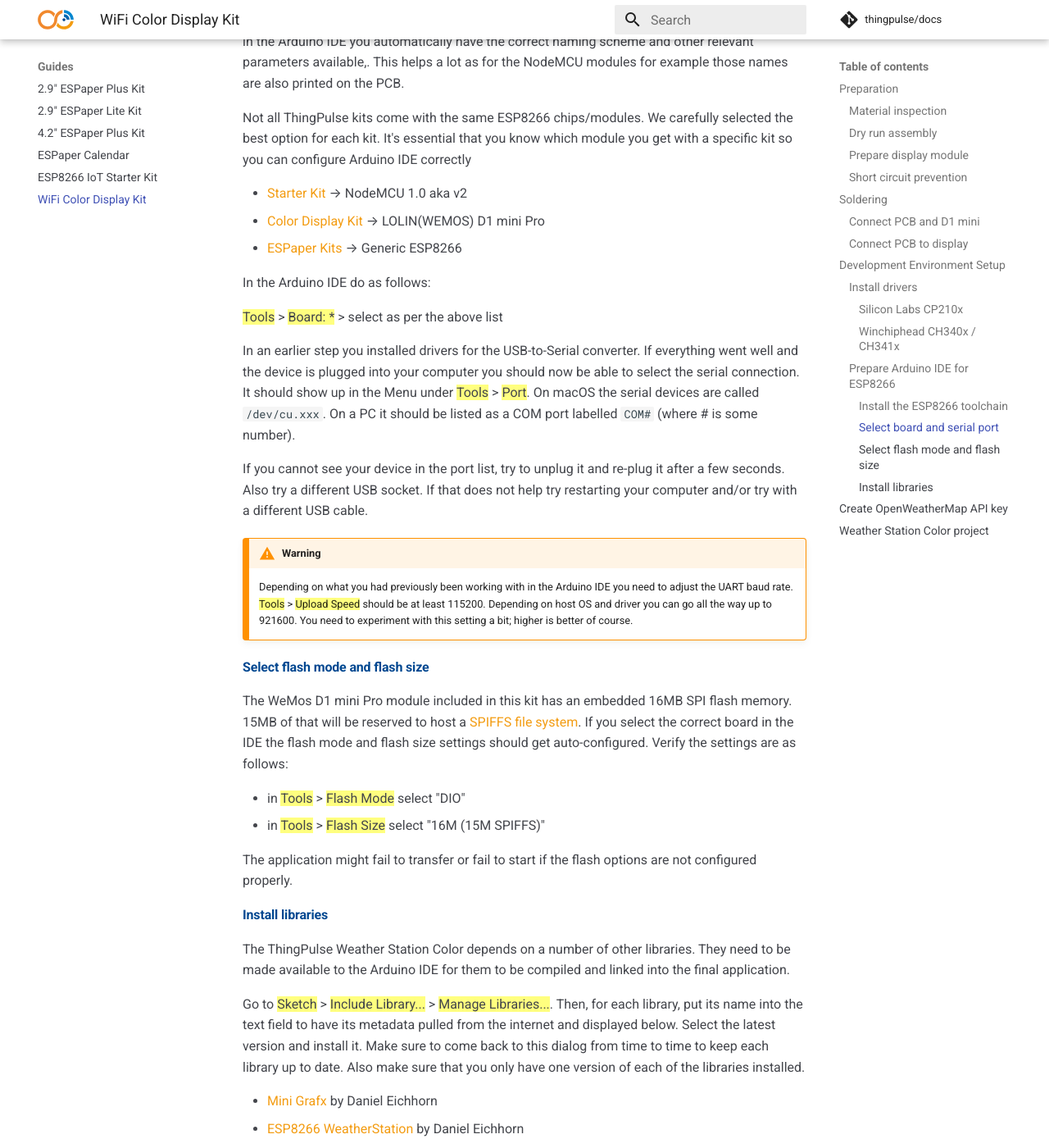
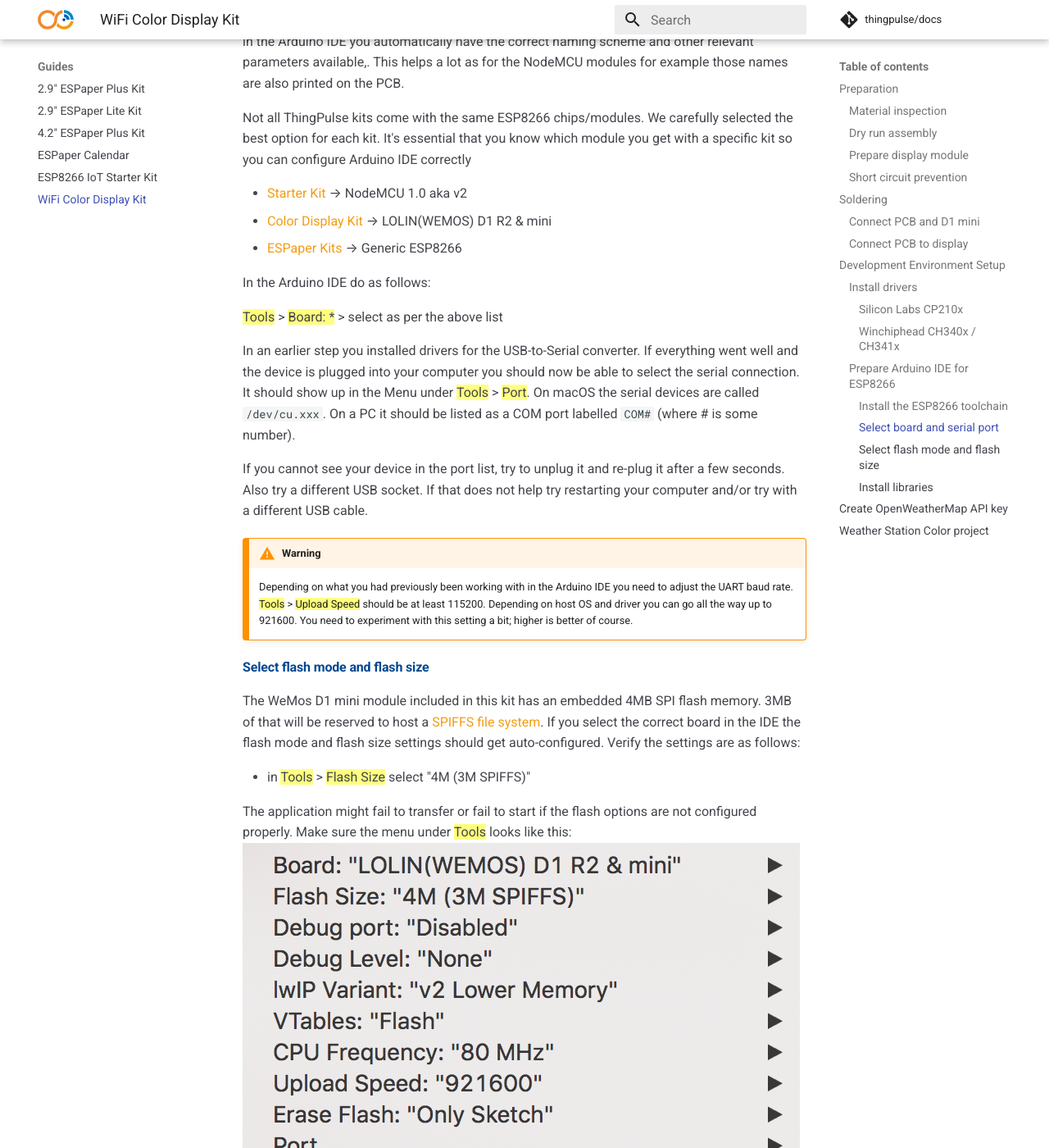
Before and after one commit to ThingPulse/docs, an MkDocs documentation site: the page built from docs/guides/wifi-color-display-kit.md, in a window 1280 px wide and 1400 px high, scrolled down 7941 px. Shown: the whole window at 82% size. Built offline with MkDocs 1.6.1 and Material for MkDocs 9.7.7, drawn with Linux system fonts in a browser that asks for light colours; comment, search, counter and statistics services are not loaded; some of the changed text lies outside the part shown.

Commit message:
Fix reference to development module

```diff
--- a/docs/guides/wifi-color-display-kit.md
+++ b/docs/guides/wifi-color-display-kit.md
@@ -22,7 +22,7 @@
 ## Preparation
 
 ### Material inspection
-Here is the list of parts: display module (left), custom PCB (bottom right), WeMos D1 mini Pro (top middle) and the
+Here is the list of parts: display module (left), custom PCB (bottom right), WeMos D1 mini (top middle) and the
 two pin header rows.
 
 ![](../img/guides/wifi-color-display-kit/1-components.jpg)
@@ -96,12 +96,12 @@
 {!../includes/select-board-and-serial-in-Arduino-IDE.md!}
 
 #### Select flash mode and flash size
-The WeMos D1 mini Pro module included in this kit has an embedded 16MB SPI flash memory. 15MB of that will be reserved to host a [SPIFFS file system](https://github.com/pellepl/spiffs). If you select the correct board in the IDE the flash mode and flash size settings should get auto-configured. Verify the settings are as follows:
+The WeMos D1 mini module included in this kit has an embedded 4MB SPI flash memory. 3MB of that will be reserved to host a [SPIFFS file system](https://github.com/pellepl/spiffs). If you select the correct board in the IDE the flash mode and flash size settings should get auto-configured. Verify the settings are as follows:
 
-- in ==Tools== > ==Flash Mode== select "DIO"
-- in ==Tools== > ==Flash Size== select "16M (15M SPIFFS)"
+- in ==Tools== > ==Flash Size== select "4M (3M SPIFFS)"
 
-The application might fail to transfer or fail to start if the flash options are not configured properly.
+The application might fail to transfer or fail to start if the flash options are not configured properly. Make sure the menu under ==Tools== looks like this:
+![](../img/guides/wifi-color-display-kit/7-arduino-ide-tool-menu.png)
 
 #### Install libraries
 
--- a/includes/select-board-and-serial-in-Arduino-IDE.md
+++ b/includes/select-board-and-serial-in-Arduino-IDE.md
@@ -10,7 +10,7 @@
  It's essential that you know which module you get with a specific kit so you can configure Arduino IDE correctly
 
 - [Starter Kit](https://thingpulse.com/product/esp8266-iot-electronics-starter-kit-weatherstation-planespotter-worldclock/) --> NodeMCU 1.0 aka v2
-- [Color Display Kit](https://thingpulse.com/product/esp8266-wifi-color-display-kit-2-4/) --> LOLIN(WEMOS) D1 mini Pro
+- [Color Display Kit](https://thingpulse.com/product/esp8266-wifi-color-display-kit-2-4/) --> LOLIN(WEMOS) D1 R2 & mini
 - [ESPaper Kits](https://thingpulse.com/product-category/espaper-epaper-kits/) --> Generic ESP8266
 
 In the Arduino IDE do as follows:
```
Also changed, not shown: docs/img/guides/wifi-color-display-kit/7-arduino-ide-tool-menu.png (added).
